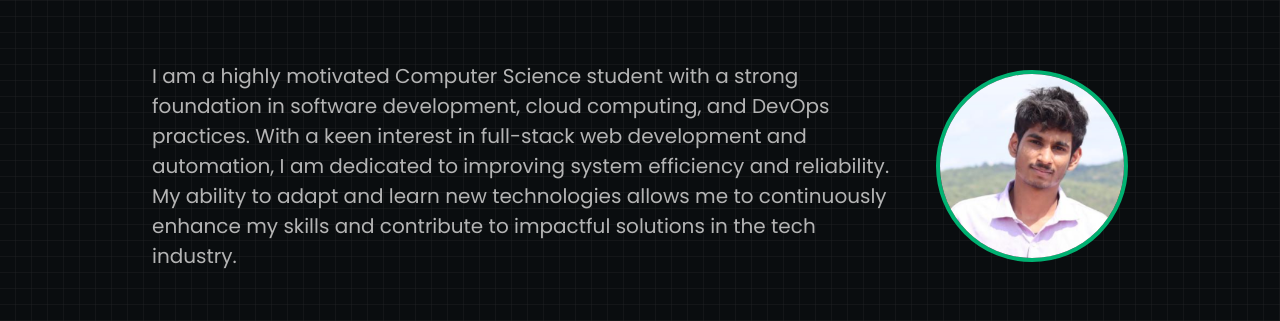
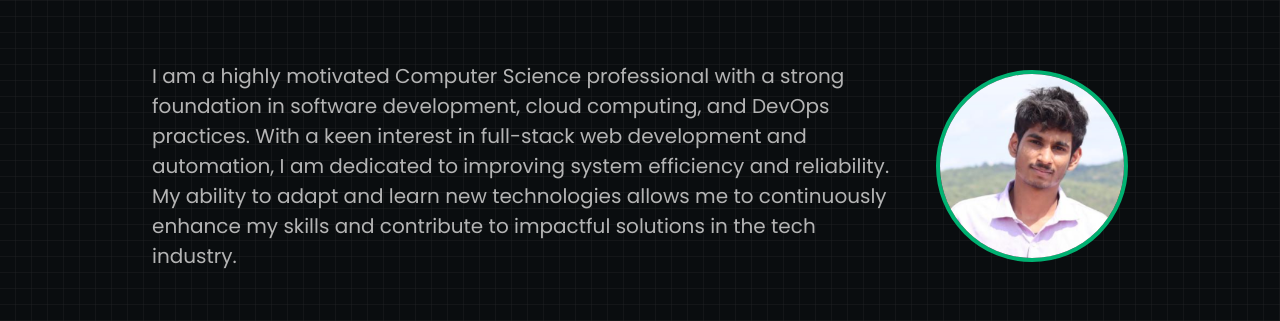
Before and after one commit to Nikith-S/nikith_portfolio, a Next.js app: page / in a window 1280 px wide. Shown: the part 416-737 px from the top of the page. Built offline with nearby package versions, Linux system fonts and the light colour scheme; what tailwindcss-debug-screens would draw is missing.

Commit message:
changes made

```diff
--- a/src/components/home/Section1.tsx
+++ b/src/components/home/Section1.tsx
@@ -43,13 +43,13 @@ const HomeSection1 = ({ id }: Readonly<{ id: string }>) => {
           <div className="mt-2 lg:mt-4 w-full max-w-5xl flex flex-col-reverse md:flex-row items-center gap-8 p-6 mx-auto">
             <div className="flex-1 text-center md:text-left">
               <p className="text-xl/normal dark:text-[var(--textColorLight)] text-[var(--textColorLight)]">
-                I am a highly motivated Computer Science student with a strong
-                foundation in software development, cloud computing, and DevOps
-                practices. With a keen interest in full-stack web development
-                and automation, I am dedicated to improving system efficiency
-                and reliability. My ability to adapt and learn new technologies
-                allows me to continuously enhance my skills and contribute to
-                impactful solutions in the tech industry.
+                I am a highly motivated Computer Science professional with a
+                strong foundation in software development, cloud computing, and
+                DevOps practices. With a keen interest in full-stack web
+                development and automation, I am dedicated to improving system
+                efficiency and reliability. My ability to adapt and learn new
+                technologies allows me to continuously enhance my skills and
+                contribute to impactful solutions in the tech industry.
               </p>
             </div>
             <div className="w-48 h-48 relative rounded-full overflow-hidden border-4 border-[var(--primaryColor)]">
```
